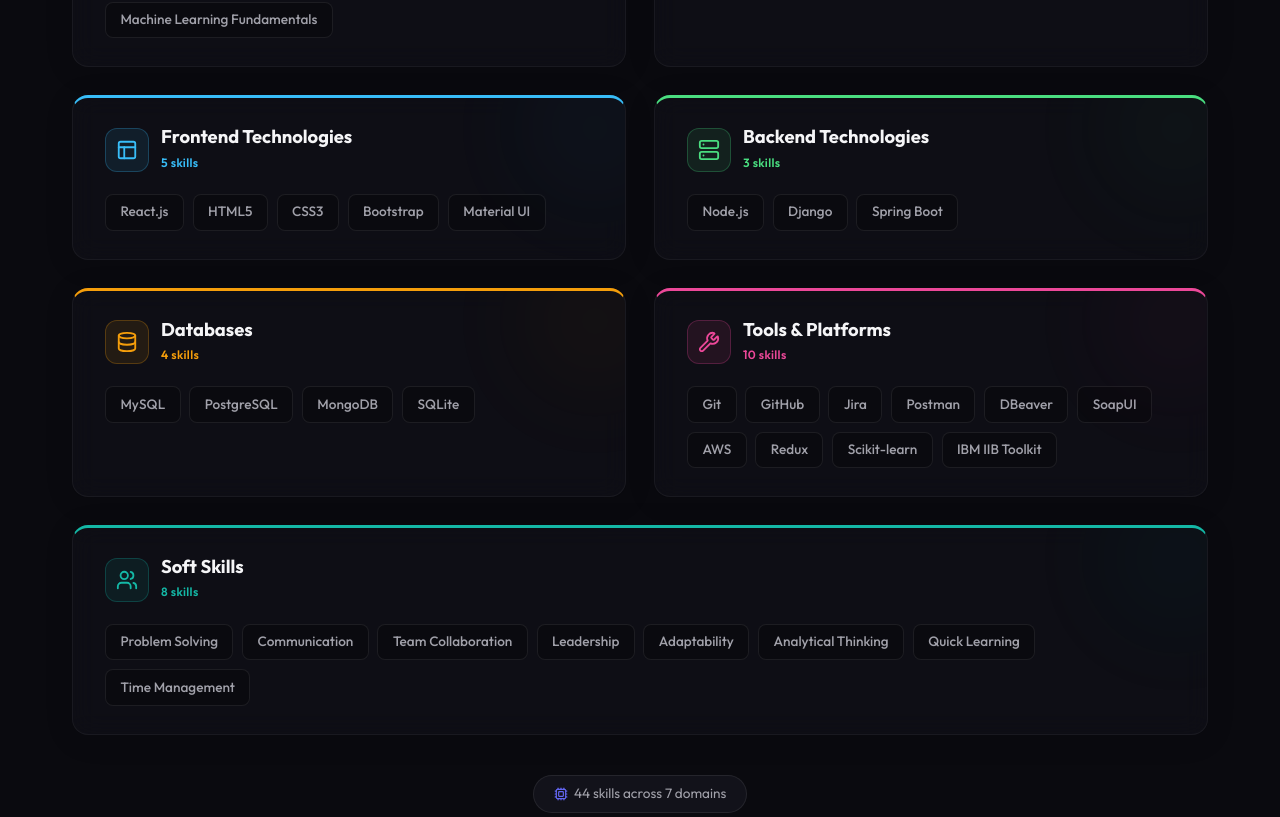
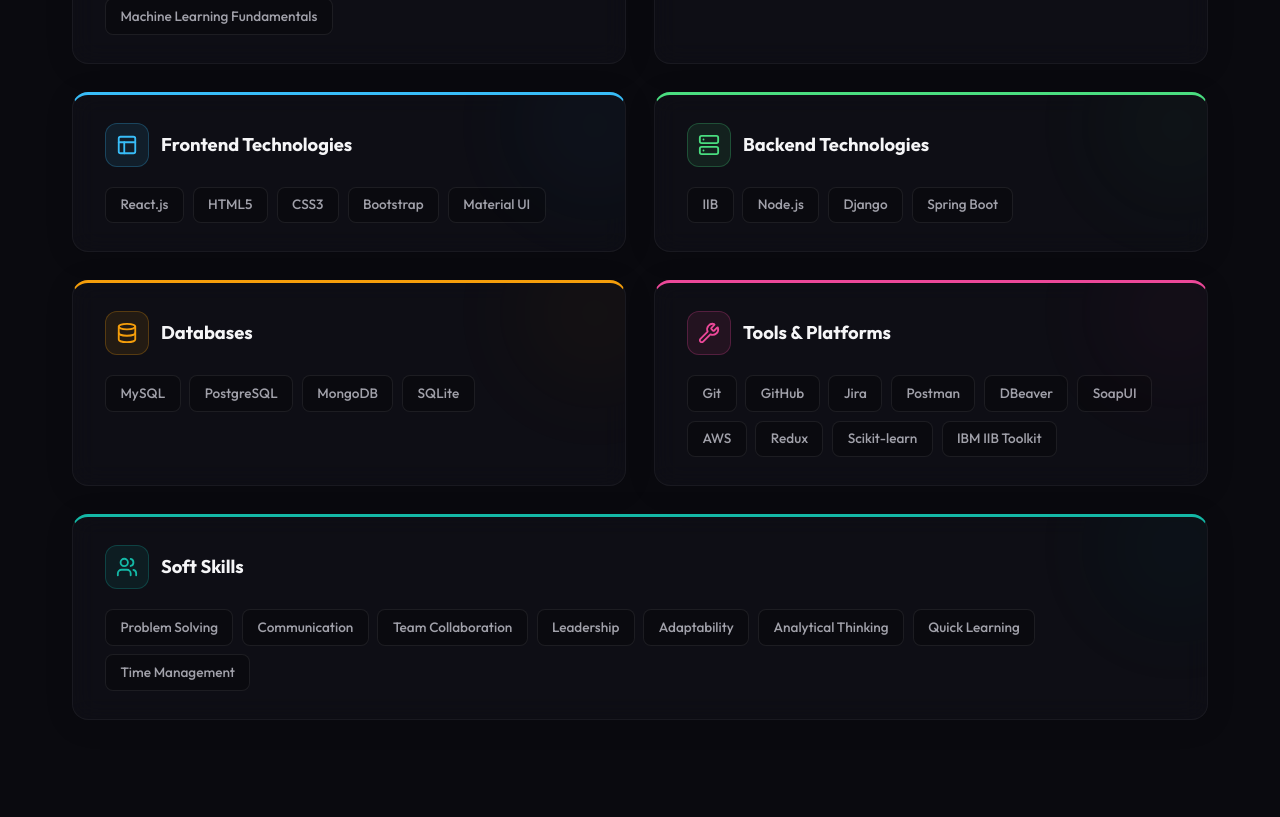
Before and after one commit to Bibin369/Bib_Portfolio, a React (Vite) app: page / in a window 1280 px wide. Shown: the part 4603-5420 px from the top of the page. Built offline with nearby package versions, Linux system fonts and the light colour scheme.

Commit message:
Remove skill counts from category headers and bottom counter

```diff
--- a/src/data/portfolioData.js
+++ b/src/data/portfolioData.js
@@ -49,7 +49,7 @@
       "React.js", "HTML5", "CSS3", "Bootstrap", "Material UI"
     ],
     backend: [
-      "Node.js", "Django", "Spring Boot"
+      "IIB", "Node.js", "Django", "Spring Boot"
     ],
     databases: [
       "MySQL", "PostgreSQL", "MongoDB", "SQLite"
--- a/src/sections/Skills.jsx
+++ b/src/sections/Skills.jsx
@@ -121,14 +121,6 @@
                   }}>
                     {cat.title}
                   </h3>
-                  <span style={{
-                    fontSize: '0.75rem',
-                    color: cat.accent,
-                    fontWeight: 600,
-                    letterSpacing: '0.03em',
-                  }}>
-                    {items.length} {items.length === 1 ? 'skill' : 'skills'}
-                  </span>
                 </div>
               </div>
 
@@ -181,32 +173,7 @@
         })}
       </div>
 
-      {/* ── Total skills counter ── */}
-      <motion.div
-        initial={{ opacity: 0 }}
-        whileInView={{ opacity: 1 }}
-        viewport={{ once: true }}
-        transition={{ delay: 0.5, duration: 0.6 }}
-        style={{
-          textAlign: 'center',
-          marginTop: '2.5rem',
-          color: 'var(--text-secondary)',
-          fontSize: '0.85rem',
-        }}
-      >
-        <span style={{
-          background: 'var(--bg-secondary)',
-          border: '1px solid var(--border-color)',
-          borderRadius: '999px',
-          padding: '0.45rem 1.25rem',
-          display: 'inline-flex',
-          alignItems: 'center',
-          gap: '0.4rem',
-        }}>
-          <Cpu size={14} color="var(--accent-primary)" />
-          {Object.values(skills).flat().length} skills across {CATEGORIES.length} domains
-        </span>
-      </motion.div>
+
     </section>
   );
 }
```
